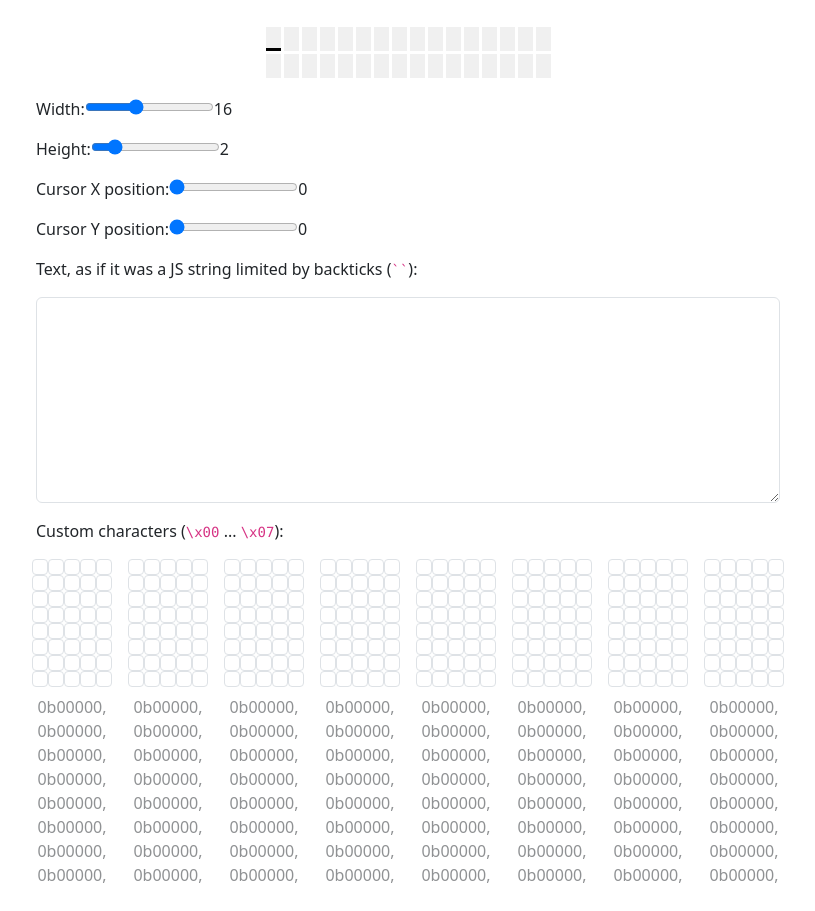
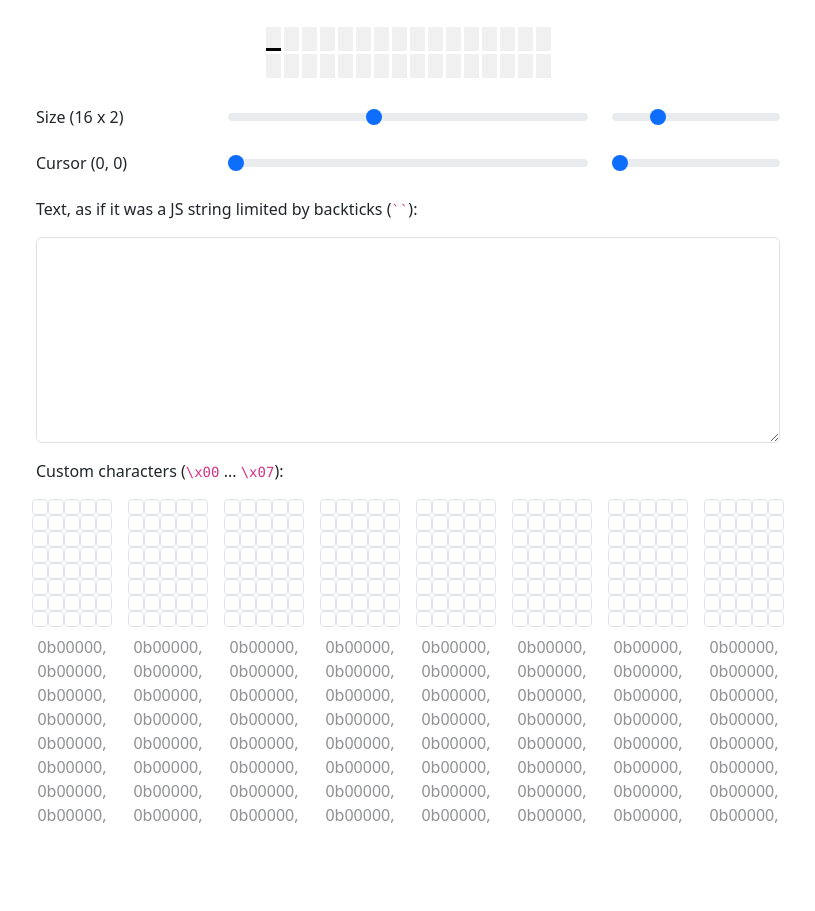
Before and after one commit to mateusznowakdev/charlcd-designer, a React (Vite) app: page / in a window 1280 px wide. Shown: the whole page, without its empty margins (232-1047 px from the left). After the commit the page ends 851 px from the top, so only its background shows below. Built offline with nearby package versions, Linux system fonts and the light colour scheme.

Commit message:
Fix layout of sliders

```diff
--- a/src/App.jsx
+++ b/src/App.jsx
@@ -1,18 +1,21 @@
 import { useState } from "react";
+import Col from "react-bootstrap/Col";
+import Form from "react-bootstrap/Form";
 import FormControl from "react-bootstrap/FormControl";
+import FormGroup from "react-bootstrap/FormGroup";
+import FormRange from "react-bootstrap/FormRange";
+import Row from "react-bootstrap/Row";
 
 import { Canvas } from "./components/Canvas.jsx";
+import { CharacterCode } from "./components/CharacterCode.jsx";
 import { CharacterInput } from "./components/CharacterInput.jsx";
-import { CharacterCode } from "./components/CharacterCode.jsx";
 
 import { CHAR_CUSTOM_COUNT, CHARACTERS } from "./characters.js";
 
 export default function App() {
-  const MIN_WIDTH = 1;
   const DEFAULT_WIDTH = 16;
   const MAX_WIDTH = 40;
 
-  const MIN_HEIGHT = 1;
   const DEFAULT_HEIGHT = 2;
   const MAX_HEIGHT = 8;
 
@@ -44,50 +47,50 @@ export default function App() {
         height={height}
         width={width}
       />
-      <p>
-        Width:
-        <input
-          min={MIN_WIDTH}
+      <Form>
+        <FormGroup as={Row} className="mb-3">
+          <Col xs={3}>
+            Size ({width} x {height})
+          </Col>
+          <Col xs={6}>
+            <FormRange
+              min={0}
               max={MAX_WIDTH}
               onChange={(e) => setWidth(+e.target.value)}
-          type="range"
               value={width}
             />
-        {width}
-      </p>
-      <p>
-        Height:
-        <input
-          min={MIN_HEIGHT}
+          </Col>
+          <Col xs={3}>
+            <FormRange
+              min={0}
               max={MAX_HEIGHT}
               onChange={(e) => setHeight(+e.target.value)}
-          type="range"
               value={height}
             />
-        {height}
-      </p>
-      <p>
-        Cursor X position:
-        <input
+          </Col>
+        </FormGroup>
+        <FormGroup as={Row} className="mb-3">
+          <Col xs={3}>
+            Cursor ({cursorX}, {cursorY})
+          </Col>
+          <Col xs={6}>
+            <FormRange
               min={0}
               max={MAX_WIDTH}
               onChange={(e) => setCursorX(+e.target.value)}
-          type="range"
               value={cursorX}
             />
-        {cursorX}
-      </p>
-      <p>
-        Cursor Y position:
-        <input
+          </Col>
+          <Col xs={3}>
+            <FormRange
               min={0}
               max={MAX_HEIGHT}
               onChange={(e) => setCursorY(+e.target.value)}
-          type="range"
               value={cursorY}
             />
-        {cursorY}
-      </p>
+          </Col>
+        </FormGroup>
+      </Form>
       <p>
         Text, as if it was a JS string limited by backticks (<code>``</code>):
       </p>
--- a/src/components/Canvas.jsx
+++ b/src/components/Canvas.jsx
@@ -82,7 +82,7 @@ export function Canvas({
   }, [characters, content, cursorX, cursorY, height, width]);
 
   return (
-    <div className="canvas-wrapper">
+    <div className="canvas-wrapper mb-4">
       <canvas></canvas>
     </div>
   );
--- a/src/main.css
+++ b/src/main.css
@@ -5,7 +5,6 @@
 .canvas-wrapper {
   display: flex;
   justify-content: center;
-  margin: 1rem auto;
 }
 
 .custom-characters {
```
Lines whose indentation alone changed are shown as unchanged.
